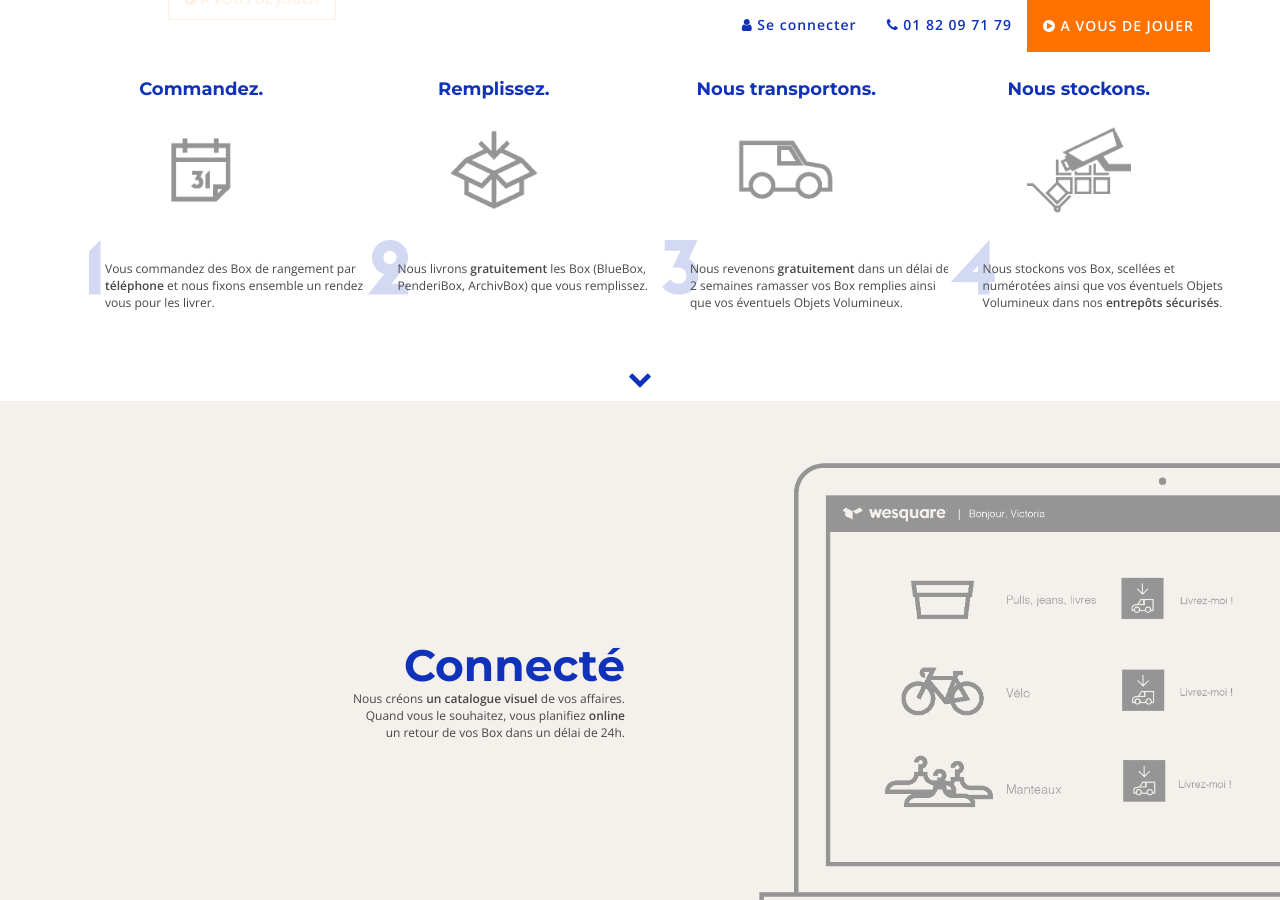
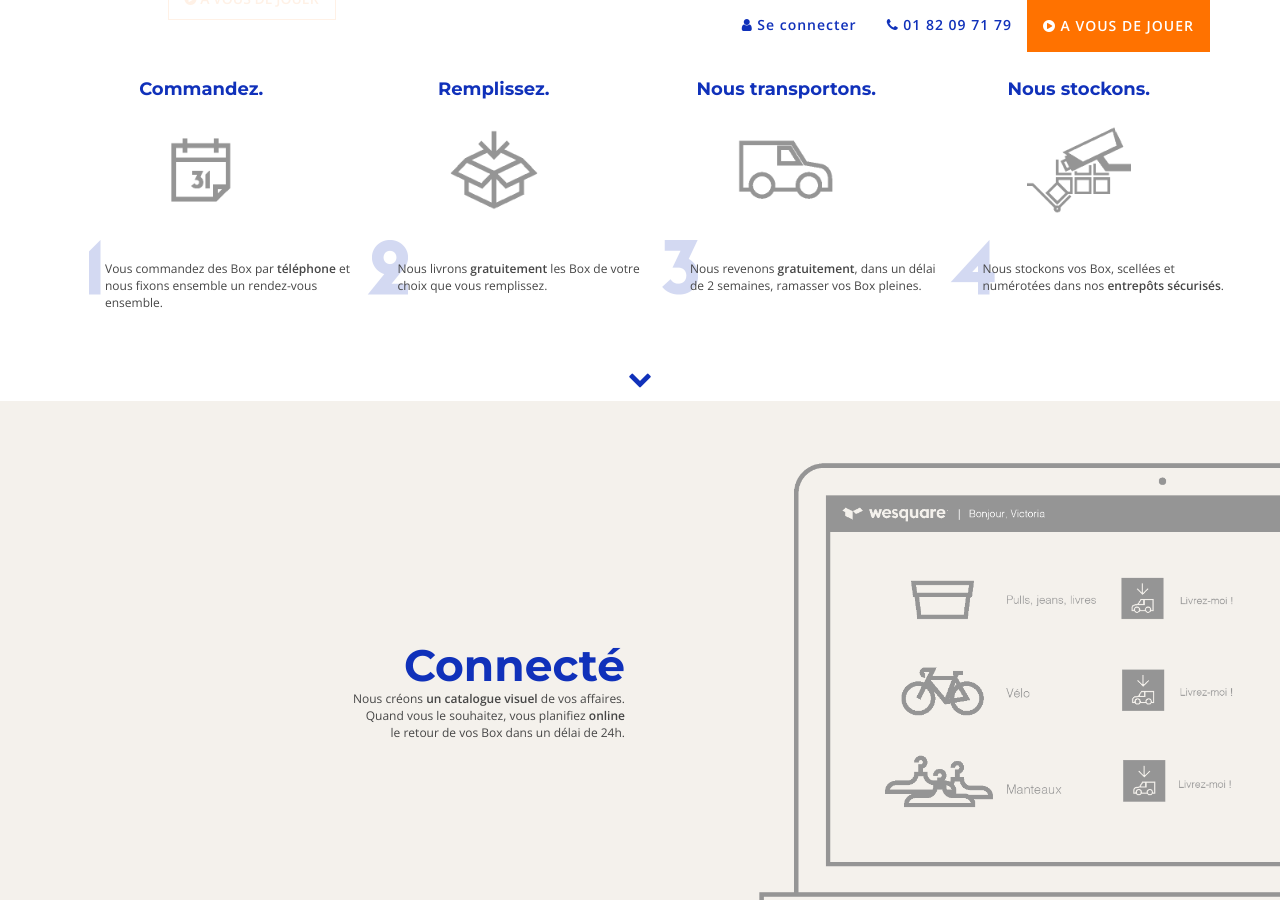
Before and after one commit to Seb1501/wesquare, a Jekyll site: the page built from index.html, in a window 1280 px wide and 900 px high, scrolled down 902 px. Built offline with Jekyll 4.4.1, drawn with Linux system fonts in a browser that asks for light colours; nearby versions of some CDN libraries; Markdown is read by kramdown in place of the engine named in the settings; some of the changed text lies outside the part shown.

Commit message:
Mise à jour Vic

```diff
--- a/_layouts/default.html
+++ b/_layouts/default.html
@@ -175,7 +175,7 @@
               </a>
             </li>
             <li>
-              <p>&copy;wesquare 2015. Tous droits réservés</p>
+              <p>&copy;wesquare 2015. Tous droits réservés.</p>
             </li>
           </div>
           <div class="col-sm-6 col-md-6 text-right">
--- a/index.html
+++ b/index.html
@@ -10,7 +10,7 @@ adress: http://www.we-square.com
   <div class="lead">
     <div class="row">
       <div class="col-xs-offset-1 col-sm-offset-1 col-md-offset-1">
-        <img src="images/wesquare.png" alt="logo Wesquare" class="img-reponsive" width="250">
+        <img src="{{site.baseurl}}/images/wesquare.png" alt="logo Wesquare" class="img-reponsive" width="250">
         <h1><b>Faites de la place chez vous.</b></h1>
         <h3>Commandez. Remplissez.
         <br>Nous transportons. Nous stockons.
@@ -85,7 +85,7 @@ adress: http://www.we-square.com
         <img src="images/1.png" width="120" alt="commandez" class="img-responsive center-block">
         <img src="images/G1.png" width="50" alt="1" class="img-responsive">
         <p id="step">
-        Vous commandez des Box de rangement par <strong>téléphone</strong> et nous fixons ensemble un rendez-vous pour les livrer.
+        Vous commandez des Box par <strong>téléphone</strong> et nous fixons ensemble un rendez-vous ensemble.
         </p>
       </div>
       <div class="col-sm-6 col-md-3">
@@ -93,7 +93,7 @@ adress: http://www.we-square.com
         <img src="images/2.png" width="120" alt="remplissez" class="img-responsive center-block">
         <img src="images/G2.png" width="50" alt="2" class="img-responsive">
         <p id="step">
-        Nous livrons <strong>gratuitement</strong> les Box (BlueBox, PenderiBox, ArchivBox) que vous remplissez.
+        Nous livrons <strong>gratuitement</strong> les Box de votre choix que vous remplissez.
         </p>
       </div>
       <div class="clearfix visible-sm-block"></div>
@@ -102,7 +102,7 @@ adress: http://www.we-square.com
         <img src="images/3.png" width="120" alt"nous transportons" class="img-responsive center-block">
         <img src="images/G3.png" width="50" alt="3" class="img-responsive">
         <p id="step">
-        Nous revenons <strong>gratuitement</strong> dans un délai de 2 semaines ramasser vos Box remplies ainsi que vos éventuels Objets Volumineux.
+        Nous revenons <strong>gratuitement</strong>, dans un délai de 2 semaines, ramasser vos Box pleines.
         </p>
       </div>
       <div class="col-sm-6 col-md-3">
@@ -110,7 +110,7 @@ adress: http://www.we-square.com
         <img src="images/4.png" width="120" alt="nous stockons" class="img-responsive center-block">
         <img src="images/G4.png" width="50" alt="4" class="img-responsive">
         <p id="step">
-        Nous stockons vos Box, scellées et numérotées ainsi que vos éventuels Objets Volumineux dans nos <strong>entrepôts sécurisés</strong>.
+        Nous stockons vos Box, scellées et numérotées dans nos <strong>entrepôts sécurisés</strong>.
         </p>
       </div>
     </div>
@@ -136,7 +136,7 @@ adress: http://www.we-square.com
         <h1>Connecté</h1>
         <p>Nous créons <strong>un catalogue visuel</strong> de vos affaires.
         <br>Quand vous le souhaitez, vous planifiez <strong>online</strong>
-        <br> un retour de vos Box dans un délai de 24h.
+        <br>le retour de vos Box dans un délai de 24h.
         </p>
 
       </div>
@@ -267,7 +267,7 @@ adress: http://www.we-square.com
               <img src="{{ site.baseurl }}images/Chauffeur.png" width="69" class="img-responsive center-block">
             </div>
             <div class="col-sm-6 col-md-9 text-left milieu">
-              <p>Nos chauffeurs sont minutieusement<strong>sélectionnés</strong>.</p>
+              <p>Nos chauffeurs sont minutieusement<strong> sélectionnés</strong>.</p>
             </div>
           </div>
         </div>
@@ -295,8 +295,7 @@ adress: http://www.we-square.com
       <div class="col-md-12">
 
         <h1>Confiance</h1>
-        <p>Cliquez sur les Box pour voir ce qu'elles contiennent
-        <br> et découvrez à qui elles appartiennent.</p>
+        <p>Ils font déjà parties de la communauté wesquare<sup>&reg;</sup></p>
 
       </div>
     </div>
```
Also changed, not shown: other parts of index.html (+3 -3 lines).
